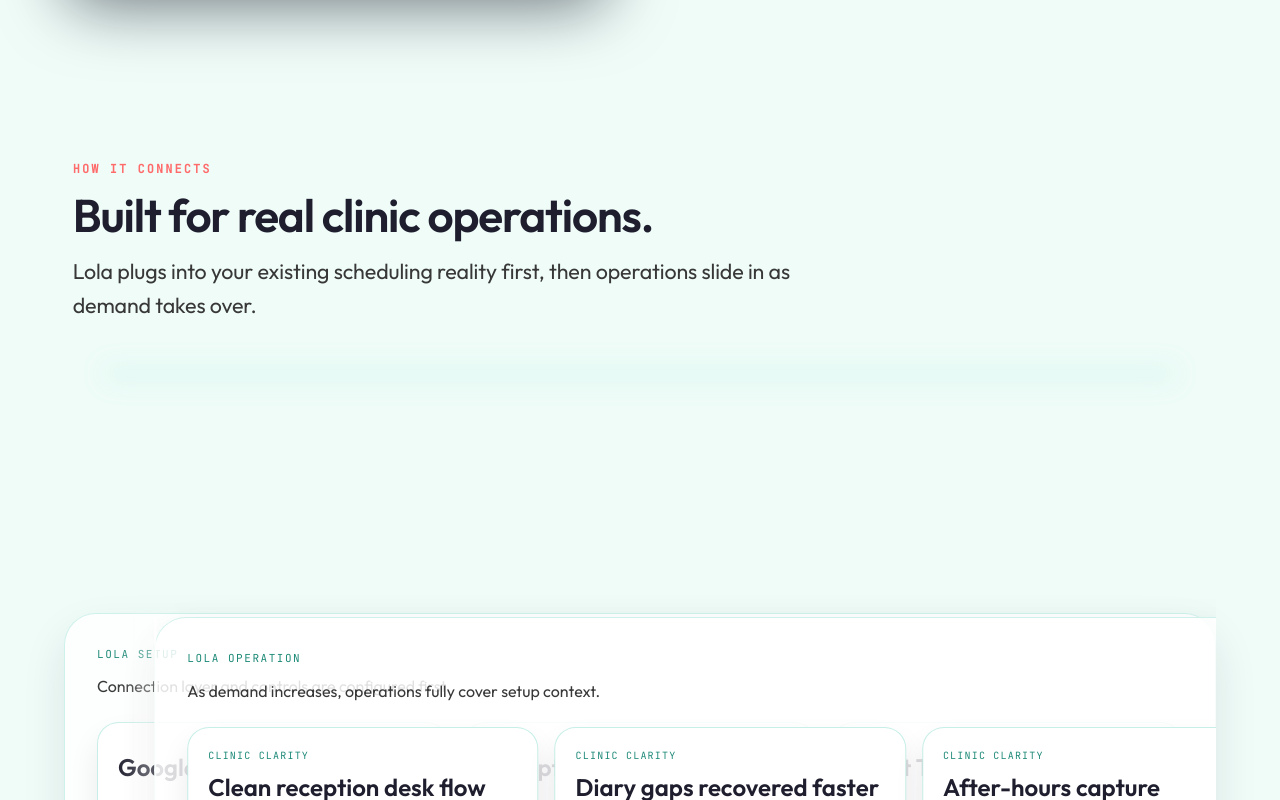
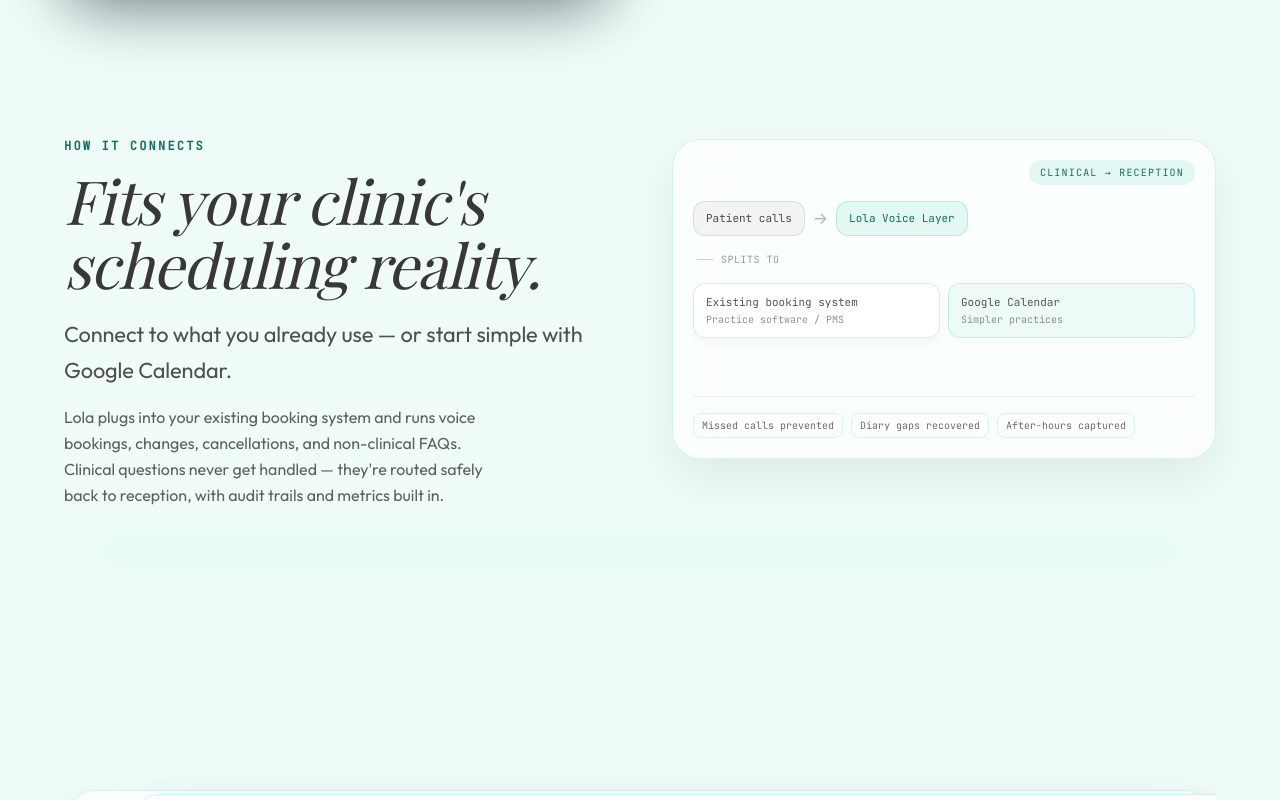
Before and after one commit to iainmacr77/r3worked-website, a Next.js app: page /medical in a window 1280 px wide. Shown: the part 4300-5100 px from the top of the page. Built offline with nearby package versions, Linux system fonts and the light colour scheme.

Commit message:
Deploy medical page updates

```diff
--- a/src/components/medical/RightSlideOverlayPair.tsx
+++ b/src/components/medical/RightSlideOverlayPair.tsx
@@ -3,12 +3,73 @@
 import { useRef } from "react";
 import { motion, useReducedMotion, useScroll, useSpring, useTransform } from "framer-motion";
 import { SectionHeading } from "@/components/typography/SectionHeading";
+import { cn } from "@/lib/utils";
 
 type OverlayCard = {
   title: string;
   body: string;
   badge?: string;
 };
+
+function ConnectionMapCard() {
+  return (
+    <div
+      className={cn(
+        "relative overflow-hidden rounded-[1.75rem] border border-[#8addcc]/35 bg-white/70 p-5 shadow-[0_20px_48px_rgba(30,30,46,0.08),inset_0_1px_0_rgba(255,255,255,0.6)] backdrop-blur-xl",
+        "min-h-[280px] md:min-h-[320px] flex flex-col"
+      )}
+    >
+      <div className="pointer-events-none absolute inset-0 bg-gradient-to-br from-[#89dbc9]/08 via-transparent to-[#6ed4be]/06" />
+      <div className="relative z-10 flex flex-1 flex-col">
+        {/* Guardrails chip top-right */}
+        <div className="flex justify-end">
+          <span className="rounded-full border border-[#7fd8c6]/5 bg-[#89dbc9]/20 px-2.5 py-1 font-jetbrains text-[10px] font-medium uppercase tracking-[0.12em] text-[#156e60]">
+            Clinical → Reception
+          </span>
+        </div>
+
+        {/* Diagram: Patient calls → Lola Voice Layer → split */}
+        <div className="mt-4 flex flex-1 flex-col gap-3 sm:gap-4">
+          <div className="flex flex-wrap items-center gap-2">
+            <div className="rounded-xl border border-charcoal/12 bg-charcoal/5 px-3 py-2 font-jetbrains text-[11px] font-medium text-charcoal/90">
+              Patient calls
+            </div>
+            <span className="text-charcoal/40" aria-hidden>→</span>
+            <div className="rounded-xl border border-[#6ed4be]/40 bg-[#89dbc9]/20 px-3 py-2 font-jetbrains text-[11px] font-medium text-[#156e60]">
+              Lola Voice Layer
+            </div>
+          </div>
+          <div className="flex items-center gap-2 pl-1">
+            <span className="h-px w-4 flex-shrink-0 bg-charcoal/25" />
+            <span className="font-jetbrains text-[10px] uppercase tracking-wider text-charcoal/50">splits to</span>
+          </div>
+          <div className="grid grid-cols-1 gap-2 sm:grid-cols-2">
+            <div className="rounded-xl border border-charcoal/12 bg-white/80 px-3 py-2.5 font-jetbrains text-[11px] text-charcoal/85 shadow-[0_4px_12px_rgba(0,0,0,0.04)]">
+              <span className="font-medium">Existing booking system</span>
+              <span className="mt-0.5 block text-[10px] text-charcoal/55">Practice software / PMS</span>
+            </div>
+            <div className="rounded-xl border border-[#8addcc]/40 bg-[#89dbc9]/12 px-3 py-2.5 font-jetbrains text-[11px] text-charcoal/85">
+              <span className="font-medium">Google Calendar</span>
+              <span className="mt-0.5 block text-[10px] text-charcoal/55">Simpler practices</span>
+            </div>
+          </div>
+        </div>
+
+        {/* Bottom metric chips */}
+        <div className="mt-4 flex flex-wrap gap-2 border-t border-charcoal/8 pt-4">
+          {["Missed calls prevented", "Diary gaps recovered", "After-hours captured"].map((label) => (
+            <span
+              key={label}
+              className="rounded-lg border border-[#83dcca]/30 bg-white/60 px-2 py-1 font-jetbrains text-[10px] text-charcoal/75"
+            >
+              {label}
+            </span>
+          ))}
+        </div>
+      </div>
+    </div>
+  );
+}
 
 function OverlayPanel({
   title,
@@ -66,31 +127,40 @@
   // Medical variant changes the incoming panel motion to horizontal right->left coverage.
   const targetX = useTransform(scrollYProgress, [0.14, 0.56], ["100%", "0%"]);
   const smoothX = useSpring(targetX, { stiffness: 120, damping: 28, mass: 0.85 });
-  const headingY = useTransform(scrollYProgress, [0, 0.16], [0, -10]);
-  const headingScale = useTransform(scrollYProgress, [0, 0.16], [1, 0.985]);
   const surfaceY = useTransform(scrollYProgress, [0, 0.18], [16, 0]);
   const surfaceYSmooth = useSpring(surfaceY, { stiffness: 140, damping: 30, mass: 0.8 });
   const baseDim = useTransform(scrollYProgress, [0.14, 0.56], [1, 0.84]);
   const baseBlur = useTransform(scrollYProgress, [0.14, 0.56], ["blur(0px)", "blur(2px)"]);
 
   return (
-    <section id="connect" className="section-offset w-full bg-medical-soft-blue px-6 py-20 md:px-16 md:py-24">
-      <motion.div
-        style={prefersReducedMotion ? undefined : { y: headingY, scale: headingScale }}
-        className="relative mx-auto w-full max-w-7xl pb-4"
-      >
-        <SectionHeading
-          eyebrow="HOW IT CONNECTS"
-          title={heading}
-          subtitle={subheading}
-          titleClassName="type-h2"
-        />
-      </motion.div>
+    <section id="connect" className="section-offset w-full bg-medical-soft-blue px-6 pt-12 pb-20 md:px-16 md:pt-16 md:pb-24">
+      <div className="mx-auto w-full max-w-7xl">
+        <div className="grid grid-cols-1 items-start gap-8 lg:grid-cols-2 lg:gap-12">
+          <div className="min-w-0">
+            <SectionHeading
+              eyebrow="HOW IT CONNECTS"
+              eyebrowClassName="text-[#156e60] tracking-[0.2em]"
+              title="Fits your clinic's scheduling reality."
+              titleClassName="type-h2-serif text-charcoal max-w-[14ch]"
+              subtitle="Connect to what you already use — or start simple with Google Calendar."
+              subtitleClassName="text-charcoal/88 max-w-[42ch] text-base md:text-lg leading-relaxed mt-2"
+              className="flex flex-col"
+            />
+            <p className="mt-4 max-w-[42ch] font-outfit text-sm leading-relaxed text-charcoal/80 md:text-base">
+              Lola plugs into your existing booking system and runs voice bookings, changes, cancellations, and non-clinical FAQs.
+              Clinical questions never get handled — they're routed safely back to reception, with audit trails and metrics built in.
+            </p>
+          </div>
+          <div className="min-w-0 lg:pl-2">
+            <ConnectionMapCard />
+          </div>
+        </div>
+      </div>
 
       <motion.div
         ref={stackRef}
         style={prefersReducedMotion ? undefined : { y: surfaceYSmooth }}
-        className="relative mx-auto mt-7 hidden w-full max-w-7xl min-h-[190svh] md:block"
+        className="relative mx-auto mt-12 hidden w-full max-w-7xl min-h-[190svh] md:block"
       >
         <div className="pointer-events-none absolute inset-x-10 -top-3 h-5 bg-gradient-to-b from-[#74d8c5]/18 to-transparent blur-md" />
         <div className="sticky top-0 z-10 flex h-[100svh] items-center py-6">
```
